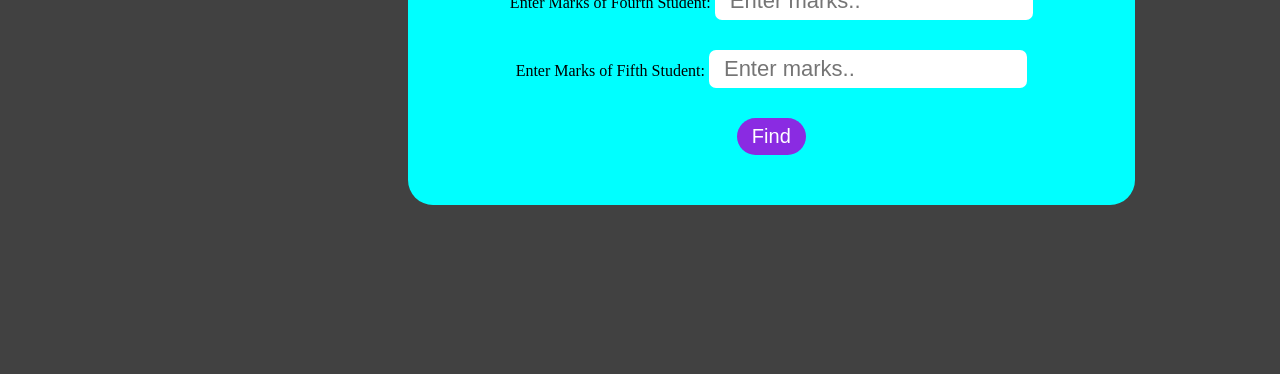
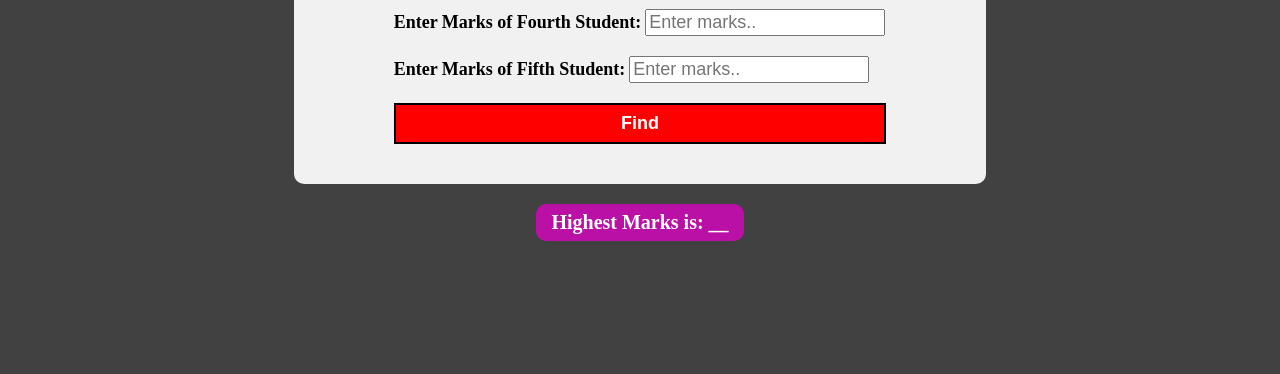
Before and after one commit to deevsh9672/cal-2, a plain HTML site: page index.html in a window 1280 px wide. Shown: the part 442-816 px from the top of the page. Drawn offline with Linux system fonts and the light colour scheme.

Commit message:
Update style.css

```diff
--- a/style.css
+++ b/style.css
@@ -1,44 +1,55 @@
-body{
-    background-color: #414141;
-    display:flex;
-    align-items: center;
-    justify-content: center;
-    height: 100vh;
+h1 {
+  color: white;
+  background-color: blueviolet;
+  padding: 7px 14px;
+  border-radius: 10px;
 }
-.container{
-    display:flex;
-    flex-direction: column;
-    align-items: center;
-    justify-content: center;
-    gap: 30px;
-    background-color: aqua;
-    padding: 50px 100px;
-    border-radius: 25px;
+p {
+  color: white;
+  background-color: rgb(226, 43, 49);
+  /* border:solid 2px black ; */
+  padding: 7px 14px;
+  border-radius: 10px;
 }
-input{
-    padding: 6px 15px;
-    border: none;
-    border-radius: 7px;
-    font-size: 22px;
+body {
+  background-color: #414141;
+  height: 100vh;
+  display: flex;
+  flex-direction: column;
+  align-items: center;
+  justify-content: center;
 }
-.result{
-    display:flex;
-    flex-direction: column;
-    align-items: center;
-    justify-content: center;
-    font-size: 22px;
-    gap: 10px;
-    background-color: aquamarine;
-    padding: 10px 20px;
+.container {
+  background-color: #f1f1f1;
+  padding: 40px 100px;
+  display: flex;
+  flex-direction: column;
+  gap: 20px;
+  border-radius: 10px;
 }
-button{
-    background-color: blueviolet;
+#find {
+  color: white;
+  background-color: red;
+  padding: 8px;
+  border: solid 2px black;
+  font-weight: 900;
+  font-size: 18px;
+}
+#find:hover {
+  background-color: blue;
+
+}
+label {
+  font-weight: 800;
+  font-size: 18px;
+}
+input {
+  font-size: 18px;
+}
+#output{
     color: white;
+    background-color: rgb(186, 16, 166);
+    padding: 7px 15px ;
+    font-weight: 900;
     font-size: 20px;
-    padding: 7px 15px;
-    border: none;
-    border-radius: 20px;}
-.btn{
-    display: flex;
-    gap: 20px;
 }
```
